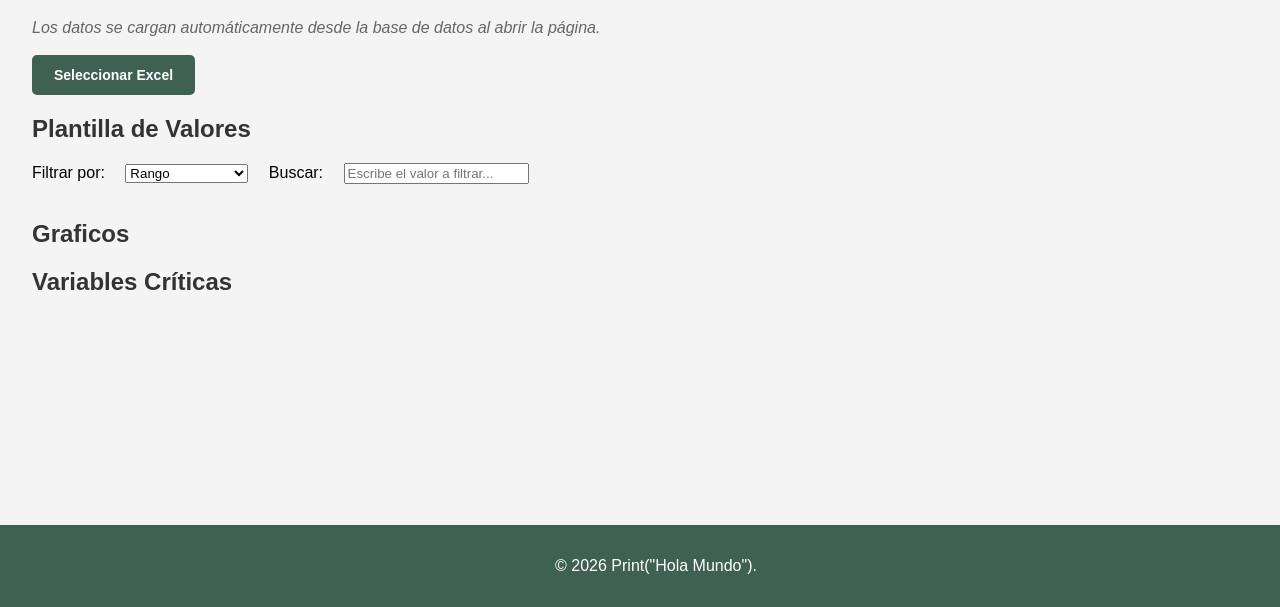
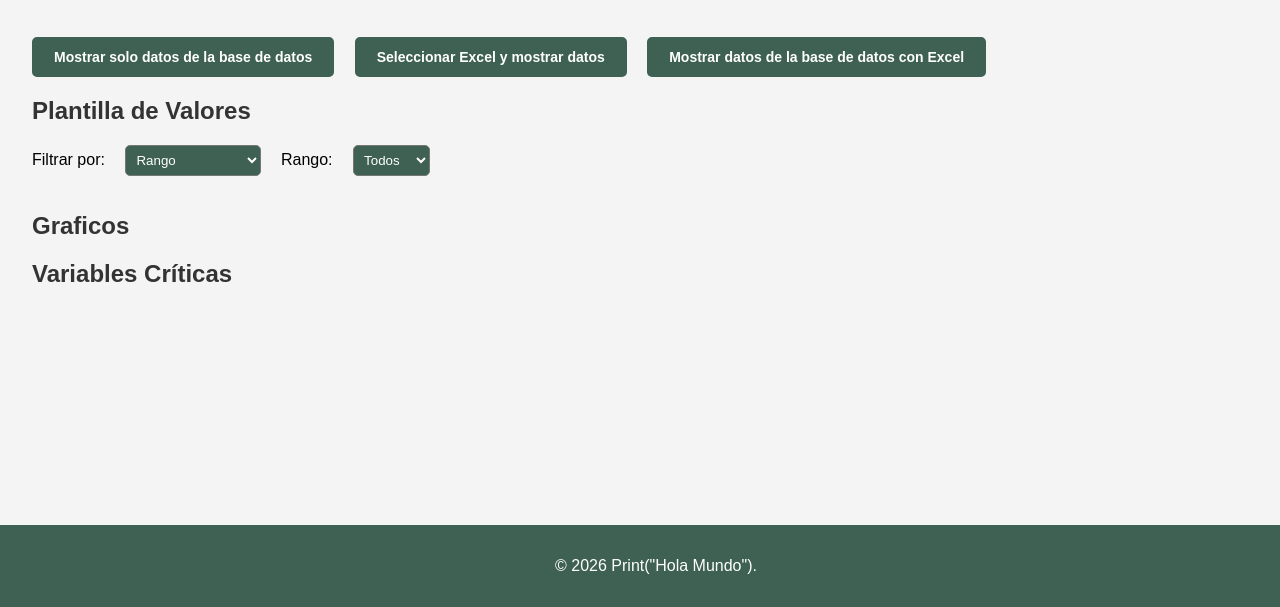
Before and after one commit to elgonza7/Ph-xd, a plain HTML site: page index.html in a window 1280 px wide. Shown: the part 193-800 px from the top of the page. Drawn offline with Linux system fonts and the light colour scheme; a script that the page names is missing.

Commit message:
Update index.html

```diff
--- a/index.html
+++ b/index.html
@@ -25,15 +25,17 @@
         <main> <!--contenido principal de la pagina-->
             <h1 id="t1">Control de Variables en Planta tipo Cil</h1>
             <div class="filtros">
-                <span class="nota">Los datos se cargan automáticamente desde la base de datos al abrir la página.</span><br><br>
-                <label for="excelFile" class="excelFileButton">Seleccionar Excel</label><br>
+                <span class="nota"></span><br>
                 <input id="excelFile" class="excelFileInput" type="file" accept=".xlsx,.xls,.csv">
+                <button id="loadDbOnlyButton" class="excelFileButton" type="button">Mostrar solo datos de la base de datos</button>
+                <label for="excelFile" class="excelFileButton">Seleccionar Excel y mostrar datos</label>
+                <button id="loadDbWithExcelButton" class="excelFileButton" type="button">Mostrar datos de la base de datos con Excel</button>
             </div>
             <section id="plantilla">
                 <h1>Plantilla de Valores</h1>
                 <div class="filtros">
                     <label for="filterField">Filtrar por:</label>
-                    <select id="filterField">
+                    <select id="filterField" class="filtrar">
                         <option value="rango">Rango</option>
                         <option value="fecha">Fecha</option>
                         <option value="turno">Turno</option>
@@ -45,7 +47,7 @@
                         <option value="ley">Ley cola Au</option>
                     </select>
                     <label for="turnoSelect" id="turnoLabel" style="display:none;">Turno:</label>
-                    <select id="turnoSelect" style="display:none;">
+                    <select id="turnoSelect" class="filtrar" style="display:none;">
                         <option value="">Todos</option>
                         <option value="Día">Día</option>
                         <option value="Noche">Noche</option>
@@ -53,7 +55,7 @@
                     <label for="searchInput">Buscar:</label>
                     <input id="searchInput" type="text" placeholder="Escribe el valor a filtrar...">
                     <label for="rangoSelect" id="rangoLabel" style="display:none;">Rango:</label>
-                    <select id="rangoSelect" style="display:none;">
+                    <select id="rangoSelect" class="filtrar" style="display:none;">
                         <option value="">Todos</option>
                         <option value="normal">Normal</option>
                         <option value="alerta">Alerta</option>
```
